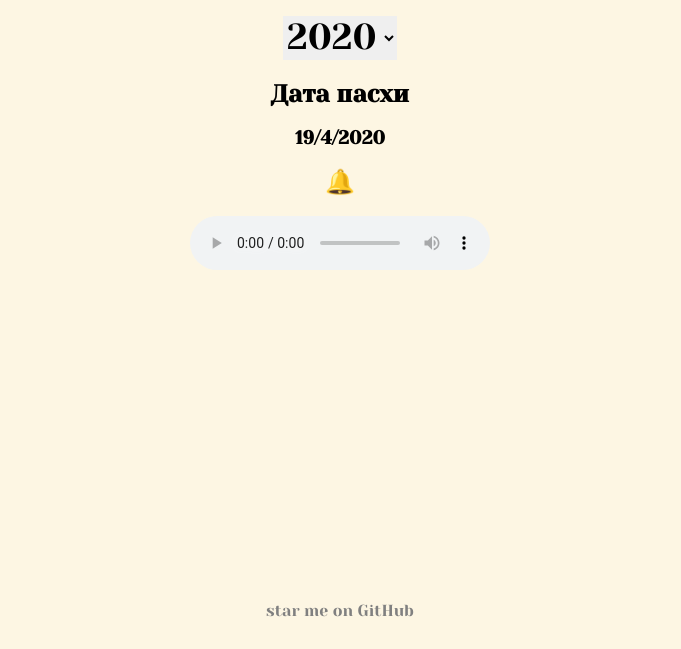
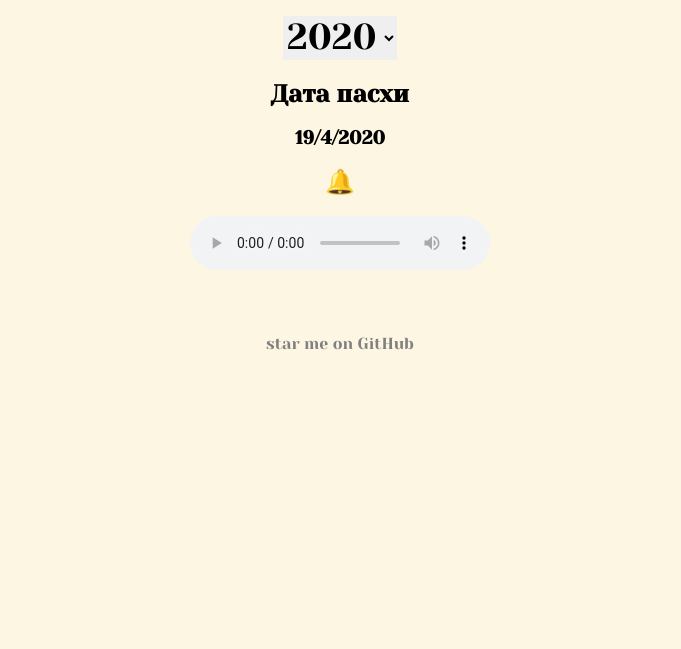
Before and after one commit to ston1x/orthodox-easter-calculator, a plain HTML site: page index.html in a window 1280 px wide. Shown: the part 151-800 px from the top of the page, without its empty margins (300-981 px from the left). Drawn offline with nearby package versions, Linux system fonts and the light colour scheme.

Commit message:
Make footer relative and visible on smaller devices

```diff
--- a/index.css
+++ b/index.css
@@ -5,12 +5,14 @@ body{
 }
 
 footer {
-    position: absolute;
+    position: relative;
     left: 0;
     bottom: 0;
     height: 3rem;
     width: 100%;
     overflow: hidden;
+    padding-top: 2rem;
+    margin-top: 2rem;
 }
 
 select {
```
